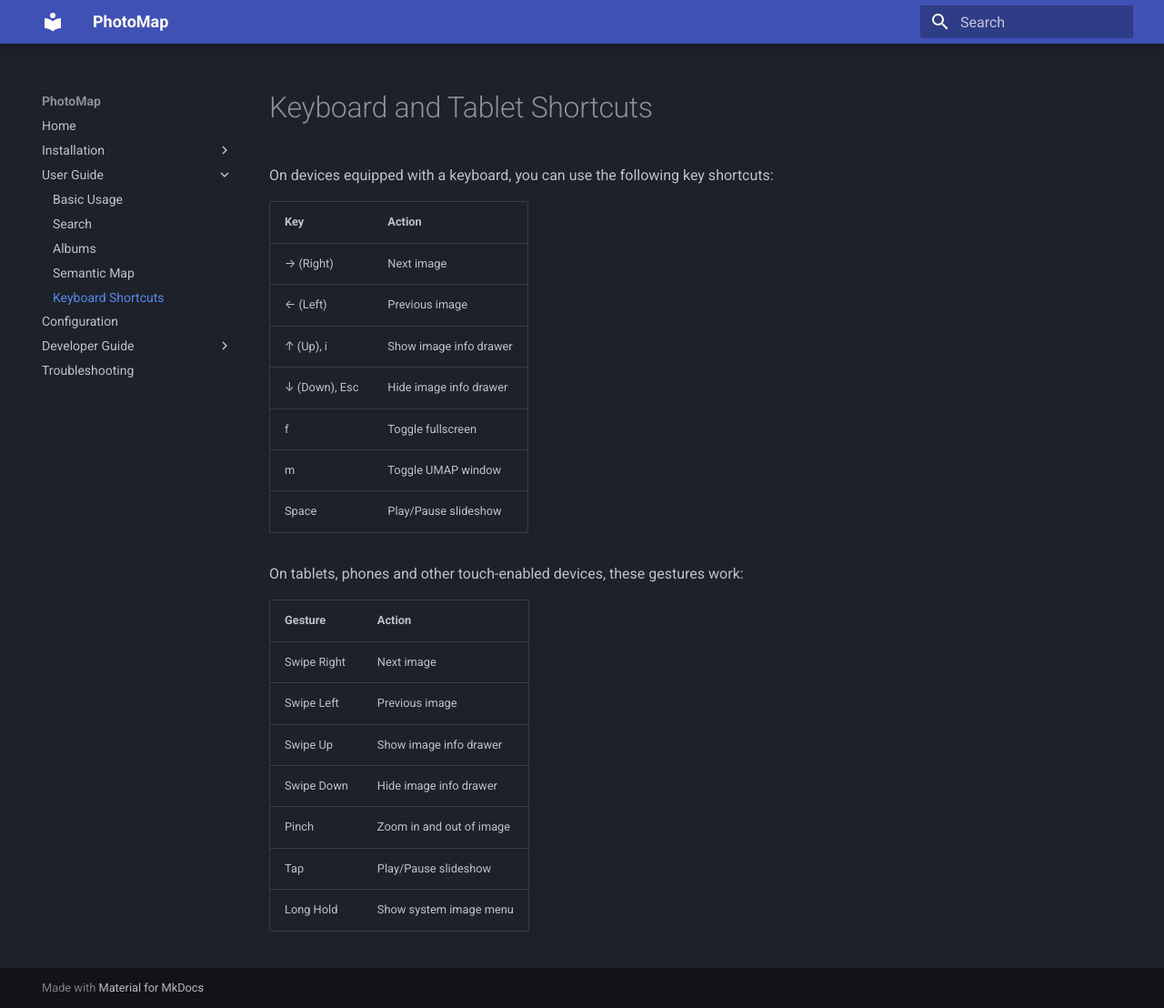
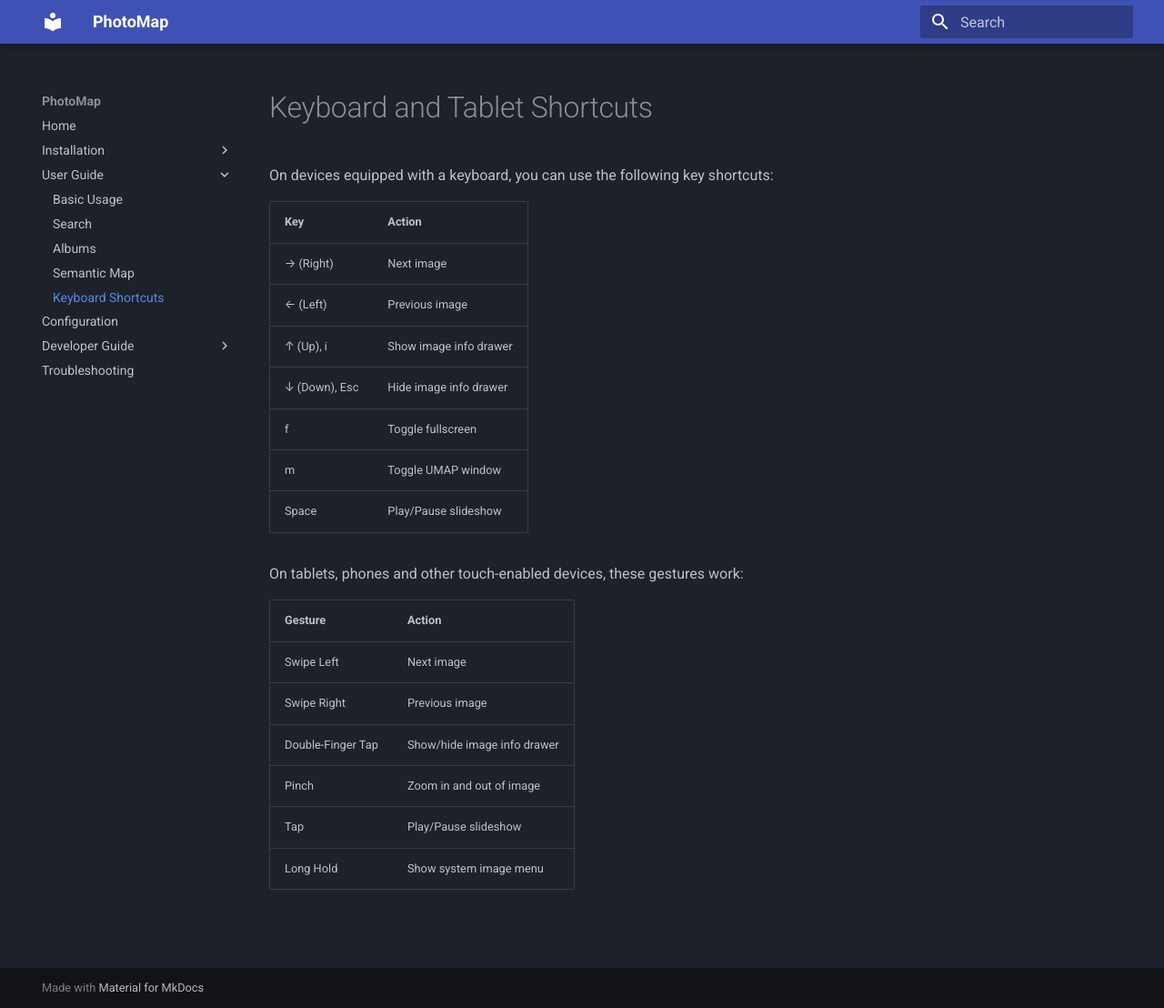
Before and after one commit to lstein/PhotoMapAI, an MkDocs documentation site: the page built from docs/user-guide/keyboard-shortcuts.md, in a window 1280 px wide and 1108 px high. Shown: the whole window at 91% size. Built offline with MkDocs 1.6.1 and Material for MkDocs 9.7.7, drawn with Linux system fonts in a browser that asks for light colours.

```diff
--- a/docs/user-guide/keyboard-shortcuts.md
+++ b/docs/user-guide/keyboard-shortcuts.md
@@ -16,10 +16,9 @@ On tablets, phones and other touch-enabled devices, these gestures work:
 
 | Gesture         | Action                       |
 |-------------|------------------------------|
-| Swipe Right | Next image                 |
-| Swipe Left   | Previous image              |
-| Swipe Up     | Show image info drawer      |
-| Swipe Down   | Hide image info drawer      |
+| Swipe Left | Next image                 |
+| Swipe Right   | Previous image              |
+| Double-Finger Tap | Show/hide image info drawer      |
 | Pinch        | Zoom in and out of image    |
 | Tap          | Play/Pause slideshow        |
 | Long Hold    | Show system image menu  |
```
Also changed, not shown: docs/user-guide/albums.md (+27 -0 lines), docs/img/photomap_album_add.png (added), docs/img/photomap_album_overview_base.png (added), docs/img/photomap_album_overview_overlay.png (added).
